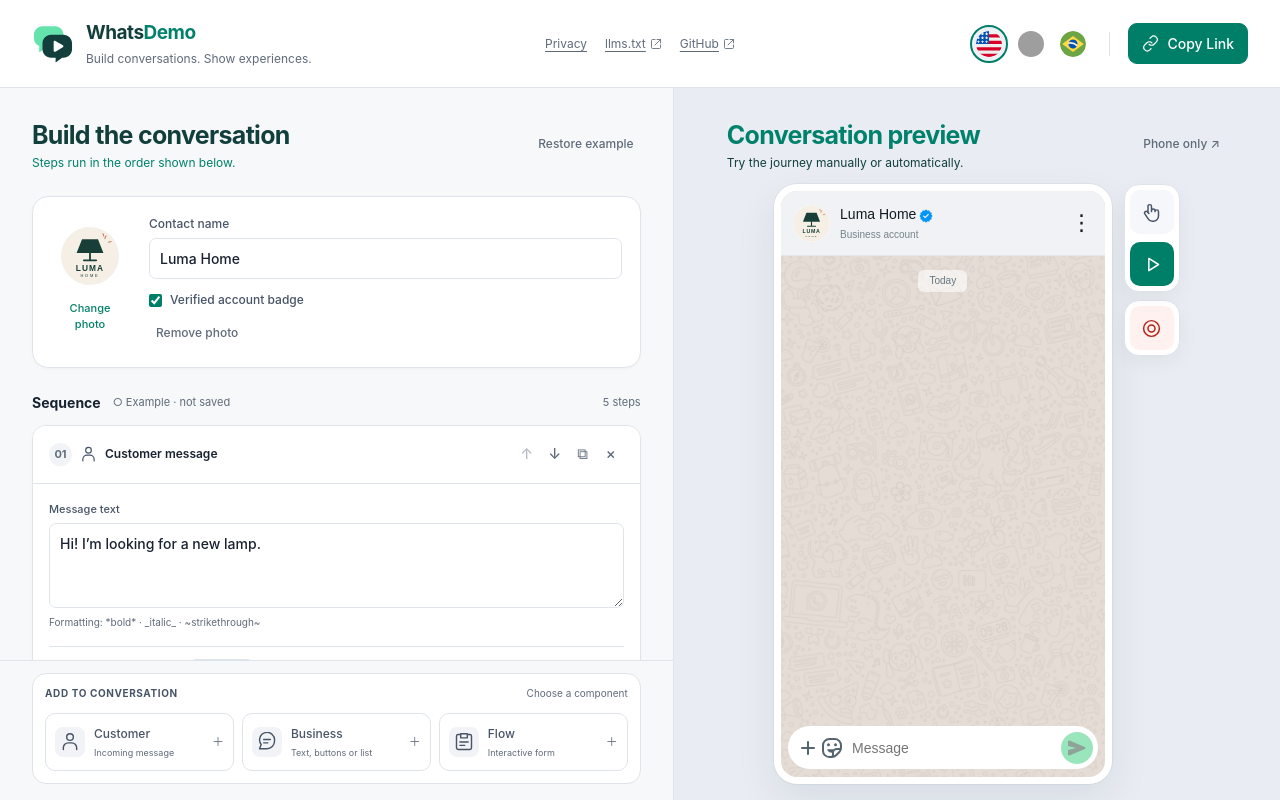
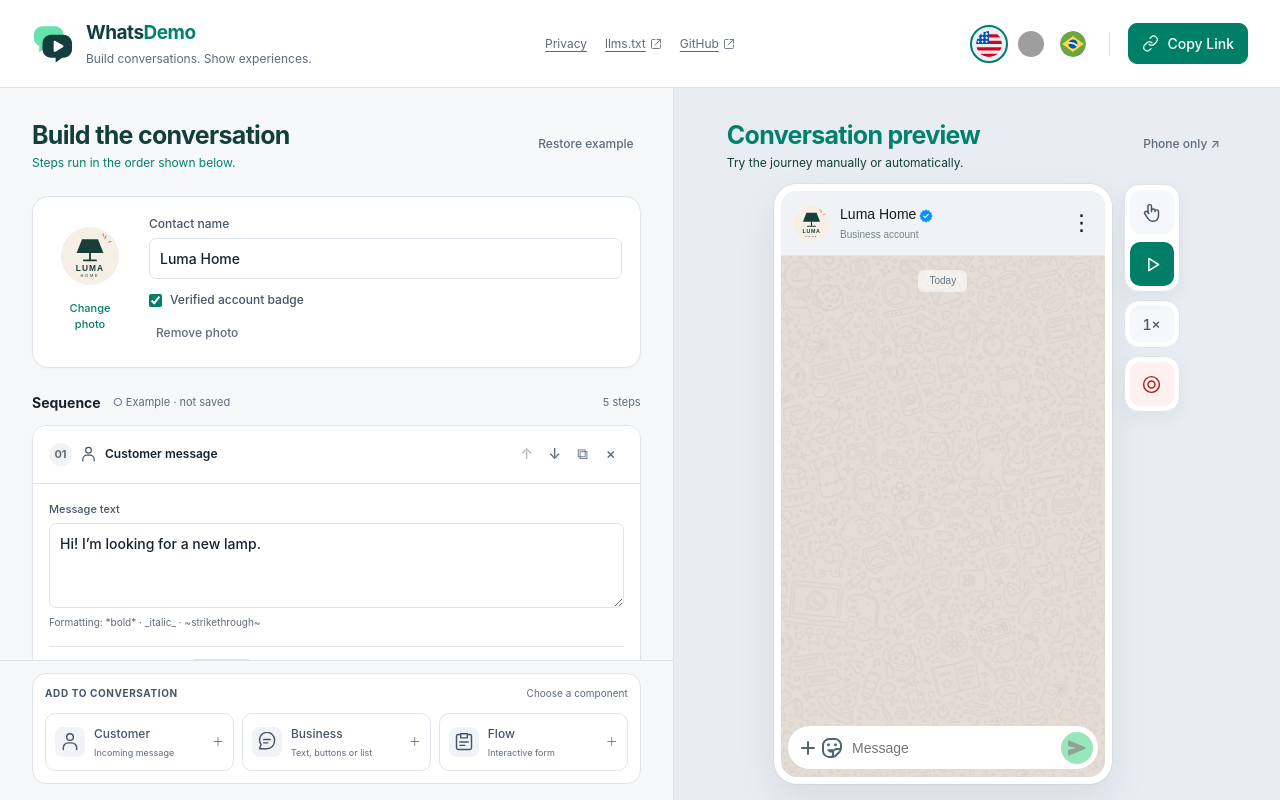
Before and after one commit to guilher-me/whats-demo, a React (Vite) app: page / in a window 1280 px wide. Built offline with nearby package versions, Linux system fonts and the light colour scheme; grey boxes are pictures that could not be loaded.

Commit message:
feat: add adjustable automatic playback speed

```diff
--- a/src/app/App.tsx
+++ b/src/app/App.tsx
@@ -1,11 +1,12 @@
 import { useT } from '../i18n';
-import { useCallback, useEffect, useRef, useState } from 'react';
+import { useCallback, useEffect, useRef, useState, type CSSProperties } from 'react';
 import { AppHeader } from './AppHeader';
 import { useProject } from '../features/editor/hooks/useProject';
 import { EditorPanel } from '../features/editor/components/EditorPanel';
 import { ShareButton } from '../features/sharing/ShareButton';
 import { usePlayback } from '../features/playback/hooks/usePlayback';
 import { PlaybackControls } from '../features/playback/components/PlaybackControls';
+import { PlaybackSpeedControl } from '../features/playback/components/PlaybackSpeedControl';
 import { PhonePreview } from '../features/conversation/components/PhonePreview';
 import { Button } from '../components/ui/Button';
 import { Dialog } from '../components/ui/Dialog';
@@ -197,7 +198,10 @@ export function App() {
                 ? t('app.draft')
                 : playback.status}
           </p>
-          <div className="phone-stage">
+          <div
+            className="phone-stage"
+            style={{ '--playback-speed': playback.animationSpeed } as CSSProperties}
+          >
             {showOverview ? (
               <ConversationOverview project={editor.project} phoneRef={phoneRef} />
             ) : selectedStep ? (
@@ -228,6 +232,11 @@ export function App() {
                   selectStep(null);
                   playback.reset();
                 }}
+              />
+              <PlaybackSpeedControl
+                speed={playback.speed}
+                onChange={playback.setSpeed}
+                disabled={recorder.busy}
               />
               <RecordingControls
                 controller={recorder}
--- /dev/null
+++ b/src/features/playback/components/PlaybackSpeedControl.tsx
@@ -0,0 +1,80 @@
+import { useEffect, useId, useRef, useState } from 'react';
+import { useT } from '../../../i18n';
+import { PLAYBACK_SPEEDS, type PlaybackSpeed } from '../hooks/usePlaybackSpeed';
+
+export function PlaybackSpeedControl({
+  speed,
+  onChange,
+  disabled,
+}: {
+  speed: PlaybackSpeed;
+  onChange: (speed: number) => void;
+  disabled?: boolean;
+}) {
+  const t = useT();
+  const [open, setOpen] = useState(false);
+  const root = useRef<HTMLDivElement>(null);
+  const trigger = useRef<HTMLButtonElement>(null);
+  const id = useId();
+  useEffect(() => {
+    if (!open) return;
+    const outside = (event: PointerEvent) => {
+      if (!root.current?.contains(event.target as Node)) setOpen(false);
+    };
+    document.addEventListener('pointerdown', outside);
+    return () => document.removeEventListener('pointerdown', outside);
+  }, [open]);
+  return (
+    <div
+      className="playback-speed"
+      ref={root}
+      onBlur={(event) => {
+        if (!event.currentTarget.contains(event.relatedTarget)) setOpen(false);
+      }}
+      onKeyDown={(event) => {
+        if (event.key === 'Escape' && open) {
+          event.stopPropagation();
+          setOpen(false);
+          trigger.current?.focus();
+        }
+      }}
+    >
+      <button
+        type="button"
+        ref={trigger}
+        disabled={disabled}
+        aria-label={t('playback.speed')}
+        aria-expanded={open && !disabled}
+        aria-controls={id}
+        title={t('playback.speed')}
+        onClick={() => setOpen(!open)}
+      >
+        {speed}×
+      </button>
+      {open && !disabled && (
+        <div id={id} className="speed-panel" role="group" aria-label={t('playback.speed')}>
+          <label htmlFor={`${id}-range`}>
+            {t('playback.speed')} <output>{speed}×</output>
+          </label>
+          <input
+            id={`${id}-range`}
+            type="range"
+            min="0"
+            max="4"
+            step="1"
+            value={PLAYBACK_SPEEDS.indexOf(speed)}
+            aria-valuetext={`${speed}×`}
+            aria-describedby={`${id}-hint`}
+            onChange={(event) => onChange(PLAYBACK_SPEEDS[Number(event.target.value)])}
+          />
+          <div className="speed-ticks" aria-hidden="true">
+            {PLAYBACK_SPEEDS.map((value) => (
+              <span key={value}>{value}×</span>
+            ))}
+          </div>
+          <p id={`${id}-hint`}>{t('playback.speedHint')}</p>
+        </div>
+      )}
+    </div>
+  );
+}
--- a/src/features/playback/hooks/useCursor.ts
+++ b/src/features/playback/hooks/useCursor.ts
@@ -7,7 +7,7 @@ export interface CursorState {
   visible: boolean;
   pressed: boolean;
 }
-export function useCursor(phone: RefObject<HTMLDivElement | null>) {
+export function useCursor(phone: RefObject<HTMLDivElement | null>, wait: typeof delay = delay) {
   const [cursor, setCursor] = useState<CursorState>({ x: 0, y: 0, visible: false, pressed: false });
   const hide = () => setCursor((c) => ({ ...c, visible: false, pressed: false }));
   const touch = async (element: HTMLElement | null, signal: AbortSignal, action?: () => void) => {
@@ -21,12 +21,12 @@ export function useCursor(phone: RefObject<HTMLDivElement | null>) {
       visible: true,
       pressed: false,
     });
-    await delay(380, signal);
+    await wait(380, signal);
     setCursor((c) => ({ ...c, pressed: true }));
-    await delay(100, signal);
+    await wait(100, signal);
     action?.();
     setCursor((c) => ({ ...c, pressed: false }));
-    await delay(300, signal);
+    await wait(300, signal);
   };
   const type = async (
     element: HTMLElement | null,
@@ -38,17 +38,17 @@ export function useCursor(phone: RefObject<HTMLDivElement | null>) {
     await touch(element, signal, () => element?.focus());
     update('');
     if (date) {
-      await delay(250, signal);
+      await wait(250, signal);
       update(text);
     } else {
       let value = '';
       for (const char of text) {
-        await delay(75, signal);
+        await wait(75, signal);
         value += char;
         update(value);
       }
     }
-    await delay(200, signal);
+    await wait(200, signal);
   };
   return { cursor, touch, type, hide };
 }
--- a/src/features/playback/hooks/usePlayback.ts
+++ b/src/features/playback/hooks/usePlayback.ts
@@ -16,9 +16,18 @@ import { useFlowSession } from '../../flows/hooks/useFlowSession';
 import { useCursor } from './useCursor';
 import { useMessageInteraction } from './useMessageInteraction';
 import { animateMessage } from '../animateMessage';
+import { usePlaybackSpeed } from './usePlaybackSpeed';
 
 export function usePlayback(phone: RefObject<HTMLDivElement | null>) {
   useT();
+  const { speed, current: speedRef, setSpeed } = usePlaybackSpeed();
+  const automaticMode = useRef(false);
+  // Read the current preference at each animation boundary, including during a run.
+  const wait = useCallback(
+    (milliseconds: number, signal: AbortSignal) =>
+      delay(milliseconds / (automaticMode.current ? speedRef.current : 1), signal),
+    [],
+  );
 
   const [messages, setMessages] = useState<ChatMessage[]>([]),
     [typing, setTyping] = useState(false),
@@ -35,7 +44,7 @@ export function usePlayback(phone: RefObject<HTMLDivElement | null>) {
     [],
   );
   const flow = useFlowSession(),
-    cursor = useCursor(phone),
+    cursor = useCursor(phone, wait),
     controller = useRef<AbortController | null>(null),
     draftRef = useRef(''),
     waitingUser = useRef<(() => void) | null>(null),
@@ -82,6 +91,7 @@ export function usePlayback(phone: RefObject<HTMLDivElement | null>) {
   const stop = useCallback(() => {
     controller.current?.abort();
     controller.current = null;
+    automaticMode.current = false;
     waitingUser.current = null;
     waitingFlow.current = null;
     setRunning(false);
@@ -139,7 +149,7 @@ export function usePlayback(phone: RefObject<HTMLDivElement | null>) {
       return;
     }
     flow.set({ ...session, closing: true });
-    await delay(220, active.signal);
+    await wait(220, active.signal);
     if (controller.current !== active) return;
     flow.set(null);
     if (session.step.completion) append(session.step.completion, 'user');
@@ -159,7 +169,7 @@ export function usePlayback(phone: RefObject<HTMLDivElement | null>) {
   const animateFlow = async (signal: AbortSignal) => {
     for (let turn = 0; flow.current.current && turn < 30; turn++) {
       const session = flow.current.current;
-      await delay(250, signal);
+      await wait(250, signal);
       const components = getComponents(session);
       for (const c of components.filter((component) => component.name)) {
         const name = c.name!,
@@ -213,7 +223,7 @@ export function usePlayback(phone: RefObject<HTMLDivElement | null>) {
         signal,
       );
       await next();
-      await delay(200, signal);
+      await wait(200, signal);
     }
     if (flow.current.current) throw new Error(t('errors.cycles'));
   };
@@ -223,6 +233,7 @@ export function usePlayback(phone: RefObject<HTMLDivElement | null>) {
     setDraft('');
     setFlowError('');
     const active = new AbortController();
+    automaticMode.current = automatic;
     controller.current = active;
     const signal = active.signal;
     setRunning(true);
@@ -242,7 +253,7 @@ export function usePlayback(phone: RefObject<HTMLDivElement | null>) {
           const received = deferred(signal);
           waitingUser.current = received.finish;
           if (automatic) {
-            await delay(step.delay * 1000, signal);
+            await wait(step.delay * 1000, signal);
             await cursor.type(
               phone.current?.querySelector<HTMLElement>('[data-composer-input]') ?? null,
               step.text,
@@ -261,7 +272,7 @@ export function usePlayback(phone: RefObject<HTMLDivElement | null>) {
           await received.promise;
         } else {
           setTyping(step.typing !== false);
-          await delay(step.delay * 1000, signal);
+          await wait(step.delay * 1000, signal);
           setTyping(false);
           // Cursor targets must exist before the next animation; commit this message synchronously.
           let messageId = '';
@@ -296,7 +307,7 @@ export function usePlayback(phone: RefObject<HTMLDivElement | null>) {
             waitingFlow.current = completed.finish;
             setStatus(automatic ? 'playback.openingFlow' : 'playback.openFlow');
             if (automatic) {
-              await delay(100, signal);
+              await wait(100, signal);
               const target =
                 [...(phone.current?.querySelectorAll<HTMLElement>('[data-open-step]') ?? [])].find(
                   (n) => n.dataset.openStep === step.id,
@@ -327,6 +338,9 @@ export function usePlayback(phone: RefObject<HTMLDivElement | null>) {
     }
   };
   return {
+    speed,
+    setSpeed,
+    animationSpeed: running && automaticMode.current ? speed : 1,
     messages,
     typing,
     draft,
--- /dev/null
+++ b/src/features/playback/hooks/usePlaybackSpeed.ts
@@ -0,0 +1,31 @@
+import { useCallback, useRef, useState } from 'react';
+
+export const PLAYBACK_SPEED_KEY = 'whatsdemo-playback-speed';
+export const PLAYBACK_SPEEDS = [0.5, 1, 1.5, 2, 3] as const;
+export type PlaybackSpeed = (typeof PLAYBACK_SPEEDS)[number];
+export function isPlaybackSpeed(value: number): value is PlaybackSpeed {
+  return PLAYBACK_SPEEDS.includes(value as PlaybackSpeed);
+}
+function initialSpeed(): PlaybackSpeed {
+  try {
+    const saved = Number(localStorage.getItem(PLAYBACK_SPEED_KEY));
+    return isPlaybackSpeed(saved) ? saved : 1;
+  } catch {
+    return 1;
+  }
+}
+export function usePlaybackSpeed() {
+  const [speed, setState] = useState(initialSpeed);
+  const current = useRef(speed);
+  const setSpeed = useCallback((value: number) => {
+    if (!isPlaybackSpeed(value)) return;
+    current.current = value;
+    setState(value);
+    try {
+      localStorage.setItem(PLAYBACK_SPEED_KEY, String(value));
+    } catch {
+      // The control still works if browser storage is unavailable.
+    }
+  }, []);
+  return { speed, current, setSpeed };
+}
--- a/src/i18n/locales/en.json
+++ b/src/i18n/locales/en.json
@@ -297,7 +297,7 @@
   "privacy.title": "Privacy in WhatsDemo",
   "privacy.description": "How your journey is stored and shared.",
   "privacy.storageTitle": "Data saved in this browser",
-  "privacy.storageBody": "Your journey—including contact name, photo, messages, Flow JSON and automatic answers—and your interface language are stored locally using localStorage. They remain in this browser until you replace them or clear the saved data.",
+  "privacy.storageBody": "Your journey—including contact name, photo, messages, Flow JSON and automatic answers—and your interface language are stored locally using localStorage. They remain in this browser until you replace them or clear the saved data. Playback speed is also saved as a local browser preference.",
   "privacy.sharingTitle": "Shared links contain the journey",
   "privacy.sharingBody": "Copy Link encodes the full journey in the link, including uploaded images and Flow answers. Anyone with that link and access to the app can open its contents. Encoding and compression are not encryption. Include only information you intend to share.",
   "privacy.deleteTitle": "How to delete saved data",
@@ -306,5 +306,7 @@
   "privacy.connectionsBody": "WhatsDemo does not set cookies or include advertising, analytics or trackers. The app does not upload journeys to a backend; generating a link and recording a video happen in your browser. When hosted online, the hosting provider may process access logs under its own privacy policy.",
   "automation.guideLink": "AI interaction guide (llms.txt)",
   "app.navigation": "Main navigation",
-  "app.githubLink": "GitHub repository (opens in a new tab)"
+  "app.githubLink": "GitHub repository (opens in a new tab)",
+  "playback.speed": "Automatic playback speed",
+  "playback.speedHint": "Saved in this browser. Changes apply to the next animation or wait; manual mode keeps its original timing."
 }
--- a/src/i18n/locales/es.json
+++ b/src/i18n/locales/es.json
@@ -297,7 +297,7 @@
   "privacy.title": "Privacidad en WhatsDemo",
   "privacy.description": "Cómo se guarda y comparte tu recorrido.",
   "privacy.storageTitle": "Datos guardados en este navegador",
-  "privacy.storageBody": "Tu recorrido —incluidos el nombre del contacto, la foto, los mensajes, el JSON de los Flows y las respuestas automáticas— y el idioma de la interfaz se guardan localmente mediante localStorage. Permanecen en este navegador hasta que los reemplaces o borres los datos guardados.",
+  "privacy.storageBody": "Tu recorrido —incluidos el nombre del contacto, la foto, los mensajes, el JSON de los Flows y las respuestas automáticas— y el idioma de la interfaz se guardan localmente mediante localStorage. Permanecen en este navegador hasta que los reemplaces o borres los datos guardados. La velocidad de reproducción también se guarda como preferencia local del navegador.",
   "privacy.sharingTitle": "Los enlaces compartidos contienen el recorrido",
   "privacy.sharingBody": "Copiar enlace codifica el recorrido completo en el enlace, incluidas las imágenes subidas y las respuestas de los Flows. Quien tenga el enlace y acceso a la aplicación puede abrir su contenido. La codificación y la compresión no son cifrado. Incluye solo información que quieras compartir.",
   "privacy.deleteTitle": "Cómo borrar los datos guardados",
@@ -306,5 +306,7 @@
   "privacy.connectionsBody": "WhatsDemo no establece cookies ni incluye publicidad, analítica o rastreadores. La aplicación no sube recorridos a un servidor; los enlaces y vídeos se generan en tu navegador. Si se aloja en línea, el proveedor de alojamiento puede procesar registros de acceso según su propia política de privacidad.",
   "automation.guideLink": "Guía de interacción para IA (llms.txt)",
   "app.navigation": "Navegación principal",
-  "app.githubLink": "Repositorio de GitHub (se abre en una pestaña nueva)"
+  "app.githubLink": "Repositorio de GitHub (se abre en una pestaña nueva)",
+  "playback.speed": "Velocidad de reproducción automática",
+  "playback.speedHint": "Se guarda en este navegador. Los cambios se aplican a la siguiente animación o espera; el modo manual mantiene sus tiempos originales."
 }
--- a/src/i18n/locales/pt-BR.json
+++ b/src/i18n/locales/pt-BR.json
@@ -297,7 +297,7 @@
   "privacy.title": "Privacidade no WhatsDemo",
   "privacy.description": "Como sua jornada é armazenada e compartilhada.",
   "privacy.storageTitle": "Dados salvos neste navegador",
-  "privacy.storageBody": "Sua jornada — incluindo nome do contato, foto, mensagens, JSON dos Flows e respostas automáticas — e o idioma da interface ficam armazenados localmente usando localStorage. Eles permanecem neste navegador até você substituí-los ou limpar os dados salvos.",
+  "privacy.storageBody": "Sua jornada — incluindo nome do contato, foto, mensagens, JSON dos Flows e respostas automáticas — e o idioma da interface ficam armazenados localmente usando localStorage. Eles permanecem neste navegador até você substituí-los ou limpar os dados salvos. A velocidade de reprodução também é salva como preferência local do navegador.",
   "privacy.sharingTitle": "Links compartilhados contêm a jornada",
   "privacy.sharingBody": "Copiar link codifica a jornada completa no link, incluindo imagens enviadas e respostas dos Flows. Quem tiver esse link e acesso ao aplicativo pode abrir seu conteúdo. Codificação e compressão não são criptografia. Inclua apenas informações que você pretende compartilhar.",
   "privacy.deleteTitle": "Como apagar os dados salvos",
@@ -306,5 +306,7 @@
   "privacy.connectionsBody": "O WhatsDemo não define cookies nem inclui publicidade, analytics ou rastreadores. O aplicativo não envia jornadas a um backend; gerar um link e gravar um vídeo acontece no seu navegador. Quando hospedado na web, o provedor de hospedagem pode processar registros de acesso conforme a própria política de privacidade.",
   "automation.guideLink": "Guia de interação para IAs (llms.txt)",
   "app.navigation": "Navegação principal",
-  "app.githubLink": "Repositório no GitHub (abre em nova guia)"
+  "app.githubLink": "Repositório no GitHub (abre em nova guia)",
+  "playback.speed": "Velocidade da reprodução automática",
+  "playback.speedHint": "Salva neste navegador. Alterações valem para a próxima animação ou espera; o modo manual mantém os tempos originais."
 }
--- a/src/styles/flows.css
+++ b/src/styles/flows.css
@@ -19,7 +19,7 @@
   background: #fff;
   border-radius: 10px 10px 0 0;
   overflow: hidden;
-  animation: flow-in 0.25s ease-out;
+  animation: flow-in calc(0.25s / var(--playback-speed, 1)) ease-out;
 }
 .flow-header {
   display: flex;
--- a/src/styles/playback.css
+++ b/src/styles/playback.css
@@ -138,3 +138,58 @@
   background: transparent;
   padding: 5px;
 }
+.playback-speed {
+  position: relative;
+  padding: 5px;
+  border: 1px solid var(--line);
+  border-radius: 15px;
+  background: var(--surface);
+}
+.playback-speed > button {
+  width: 44px;
+  height: 36px;
+  padding: 0;
+  border: 0;
+  background: var(--surface-subtle);
+  color: var(--text-secondary);
+  font-variant-numeric: tabular-nums;
+}
+.playback-speed > button:hover:not(:disabled) {
+  background: var(--surface-hover);
+}
+.speed-panel {
+  position: absolute;
+  right: calc(100% + 12px);
+  top: 0;
+  width: 245px;
+  max-width: calc(100vw - 100px);
+  padding: 16px;
+  border: 1px solid var(--line);
+  border-radius: 12px;
+  background: var(--surface);
+  box-shadow: var(--shadow-floating);
+}
+.speed-panel label {
+  display: flex;
+  justify-content: space-between;
+  gap: 12px;
+}
+.speed-panel input[type='range'] {
+  width: 100%;
+  margin: 14px 0 8px;
+  padding: 0;
+  accent-color: var(--accent);
+  cursor: pointer;
+}
+.speed-ticks {
+  display: flex;
+  justify-content: space-between;
+  color: var(--text-secondary);
+  font-size: 10px;
+}
+.speed-panel p {
+  font-size: 11px;
+  line-height: 1.5;
+  color: var(--muted);
+  margin: 12px 0 0;
+}
```
Also changed, not shown: src/styles/conversation.css (+6 -6 lines), 3 other files (tests, documents, lock files or other folders).
